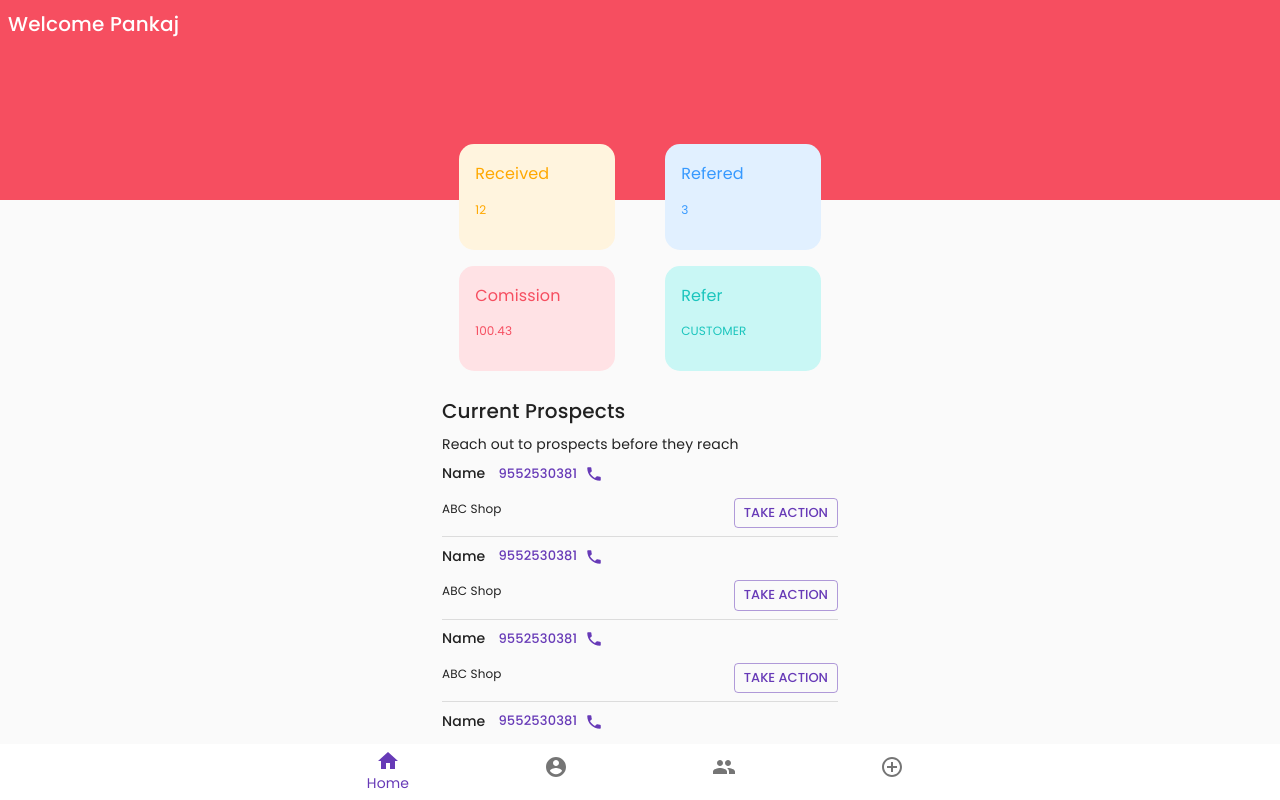
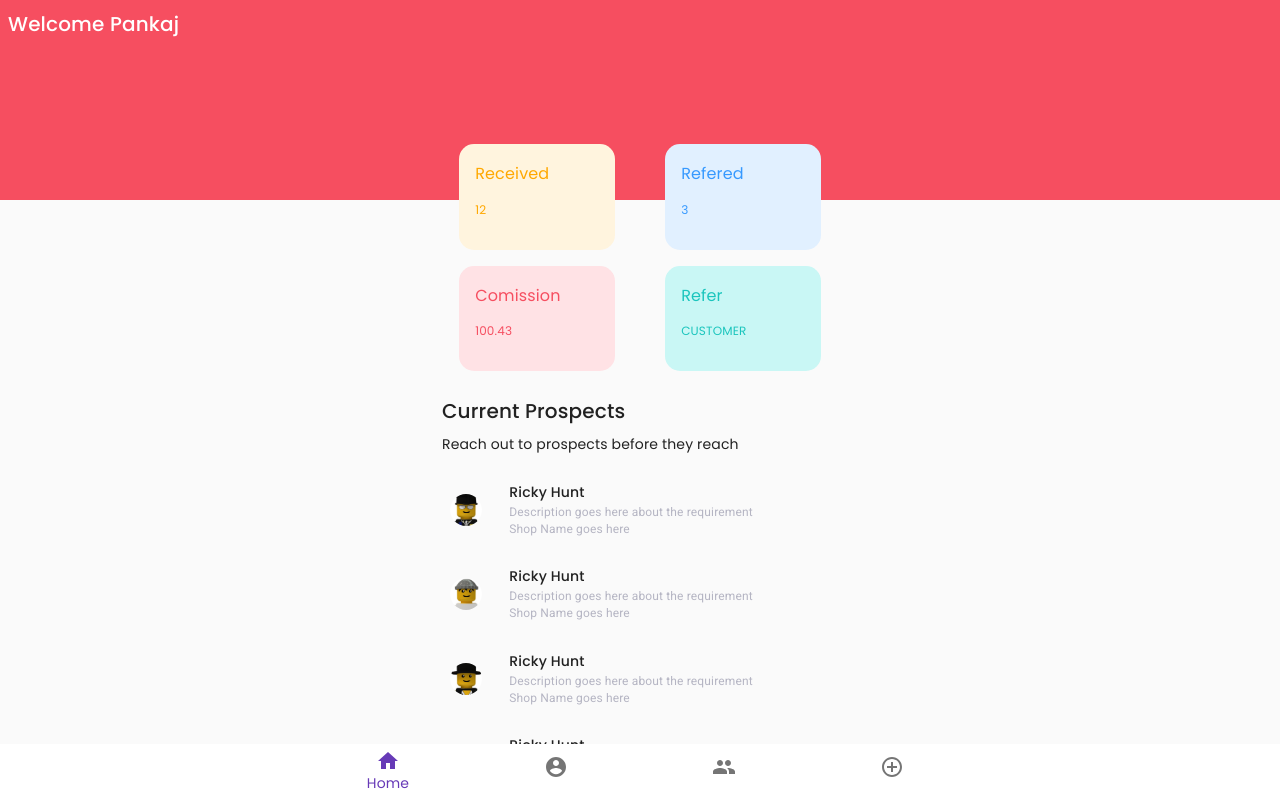
Before and after one commit to pankzagrwal/share2d, a React (Create React App) app: page / in a window 1280 px wide. Shown: the top 800 px of the page. Built offline with nearby package versions, Linux system fonts and the light colour scheme; sample sign-in values are in the browser's storage.

Commit message:
Update prospects.js

```diff
--- a/src/components/Prospects/prospects.js
+++ b/src/components/Prospects/prospects.js
@@ -3,43 +3,69 @@ import {
     Button,
     Grid,
     Typography,
-    Divider
+    Avatar
 } from '@material-ui/core';
+import { makeStyles } from '@material-ui/core/styles';
 
-import PhoneIcon from '@material-ui/icons/Phone';
+
+import One from '../../assets/profile/1.jpg'
+import Two from '../../assets/profile/2.jpg'
+import Three from '../../assets/profile/3.jpg'
+import Four from '../../assets/profile/4.jpg'
+import Five from '../../assets/profile/5.jpg'
+import Six from '../../assets/profile/6.jpg'
+
+
+const useStyles = makeStyles((theme) => ({
+  container: {
+    marginTop: theme.spacing(3)
+  },
+  small: {
+    width: theme.spacing(4),
+    height: theme.spacing(4),
+  },
+  textMuted: {
+    fontSize: '12px',
+    color: '#b5b5c3'
+  },
+  buttonBlock: {
+    display: 'block'
+  }
+}));
+
+const profilePicMap = {
+  1: One,
+  2: Two,
+  3: Three,
+  4: Four,
+  5: Five,
+  6: Six
+}
 
 const Prospect = () => {
-
+  const classes = useStyles();
+  const profile = Math.floor(Math.random() * 6) + 1;
   return (
-    <Grid container justify='center' alignItems='center' spacing={1}>
-      <Grid item xs={12}>
-        <Grid container direction="row" alignItems='center' spacing={1}>
-          <Grid item>
-            <Typography variant="subtitle2">
-              Name
-            </Typography>
-          </Grid>
-          <Grid item>
-            <Button  href={`tel:9552530381`} size='small' endIcon={<PhoneIcon />} color='primary'>
-              9552530381
-            </Button>
-          </Grid>
-        </Grid>
+    <Grid container alignItems='center' spacing={1} direction='row' className={classes.container}>
+      <Grid item xs={2}>
+        <Button href={'tel:9552530381'} className={classes.buttonBlock}>
+          <Avatar src={profilePicMap[profile]} className={classes.small}/>
+        </Button>
       </Grid>
-      <Grid container item xs={12} justify='space-between'>
-        <Grid item>
-          <Typography variant="caption">
-            ABC Shop
+      <Grid item container xs={8}  alignItems='center'>
+        <Grid item container direction='row' alignItems='center'>
+          <Typography variant='subtitle2'>
+            Ricky Hunt
           </Typography>
         </Grid>
-        <Grid item>
-          <Button size='small' variant='outlined' color='primary'>
-            Take Action
-          </Button>
+        <Grid item container  className={classes.textMuted} direction='column'>
+          <span>
+            Description goes here about the requirement
+          </span>
+          <span>
+            Shop Name goes here
+          </span>
         </Grid>
-      </Grid>
-      <Grid item xs={12}>
-        <Divider />
       </Grid>
     </Grid>
   )
@@ -55,7 +81,7 @@ const Prospects = () => {
           </Typography>
         </Grid>
         <Grid item xs={12}>
-          <Typography variant='body2' gutterBottom>
+          <Typography variant='body2' gtterBottom>
             Reach out to prospects before they reach
           </Typography>
         </Grid>
```
